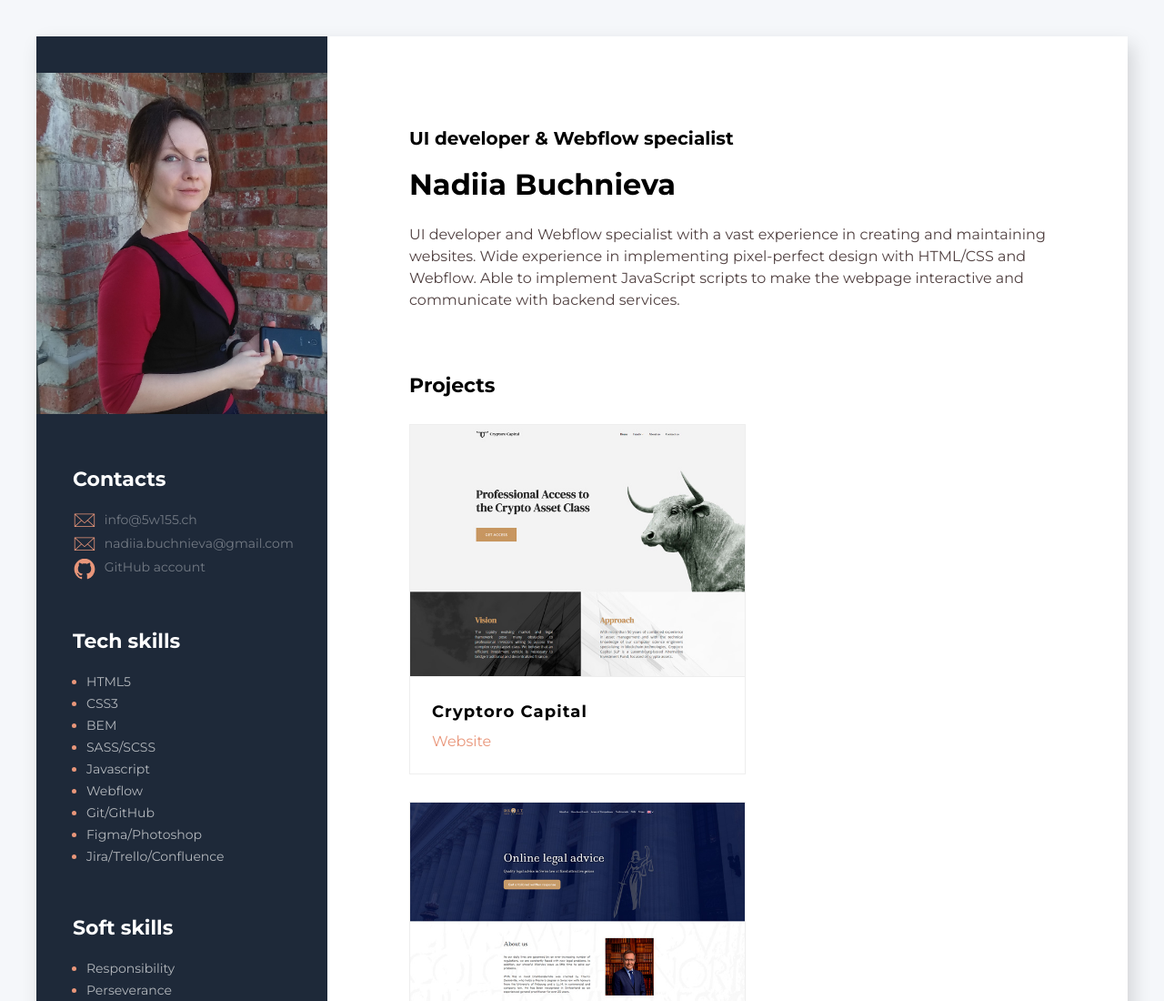
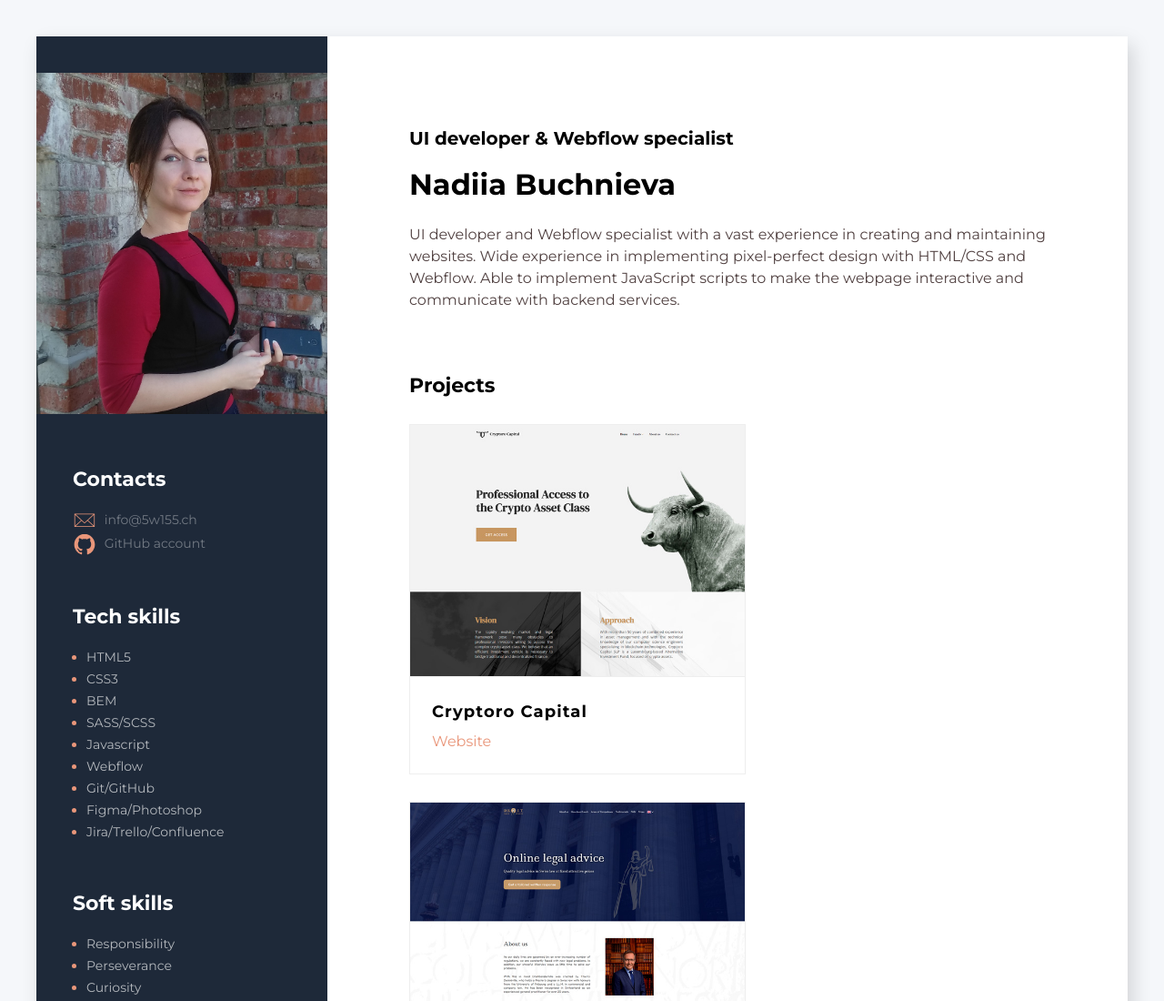
Before and after one commit to ArdeeWest/cv-project, a plain HTML site: page index.html in a window 1280 px wide. Shown: the top 1100 px of the page at 91% size. Drawn offline with Linux system fonts and the light colour scheme.

Commit message:
Update index.html
Deleted email

```diff
--- a/index.html
+++ b/index.html
@@ -43,14 +43,7 @@
               info@5w155.ch</a
             >
           </div>
-          <div>
-            <a class="contacts-link" href="mailto:nadiia.buchnieva@gmail.com"
-              ><svg width="26" height="26" class="contacts-icon">
-                <use href="./img/icons.svg#email_icon"></use>
-              </svg>
-              nadiia.buchnieva@gmail.com</a
-            >
-          </div>
+
           <div>
             <a
               target="_blank"
@@ -166,12 +159,7 @@
               >info@5w155.ch</a
             >
           </div>
-          <div>
-            <span class="contacts-link-type">E:</span>
-            <a class="contacts-link" href="mailto:nadiia.buchnievar@gmail.com"
-              >nadiia.buchnieva@gmail.com</a
-            >
-          </div>
+
         </div>
 
         <div class="tech-skills-mobile">
```
